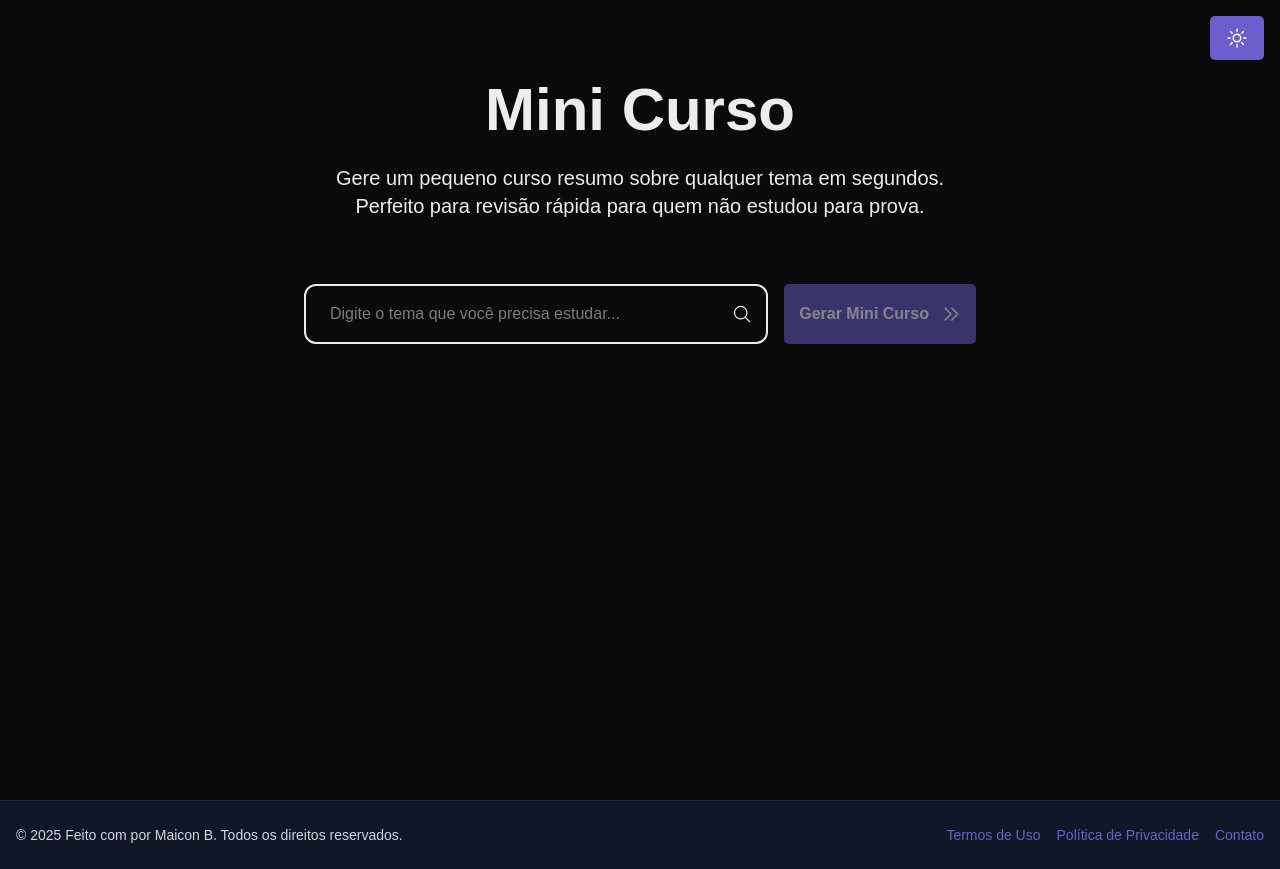
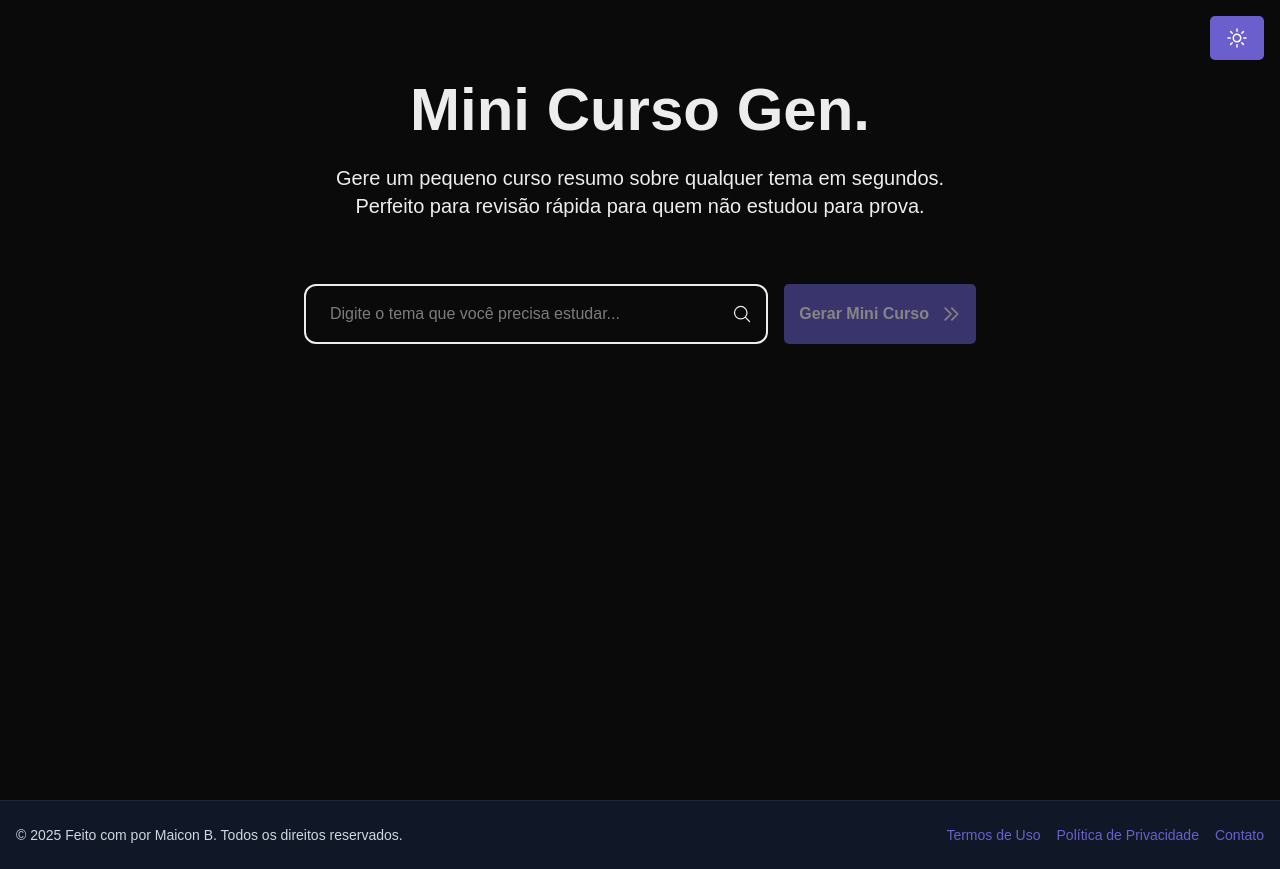
Before and after one commit to maiconbre/tinyLesson, a Next.js app: page / in a window 1280 px wide. Built offline with nearby package versions, Linux system fonts and the light colour scheme.

Commit message:
Update page.tsx

```diff
--- a/src/app/page.tsx
+++ b/src/app/page.tsx
@@ -38,7 +38,7 @@ export default function Home() {
             className="max-w-4xl mx-auto text-center"
           >
             <h1 className="text-3xl sm:text-5xl md:text-6xl font-bold text-gold-400 mb-4 sm:mb-6">
-              Mini Curso
+               Mini Curso Gen.
             </h1>
             <p className="text-base sm:text-xl text-foreground/80">
               Gere um pequeno curso resumo sobre qualquer tema em segundos.
```
